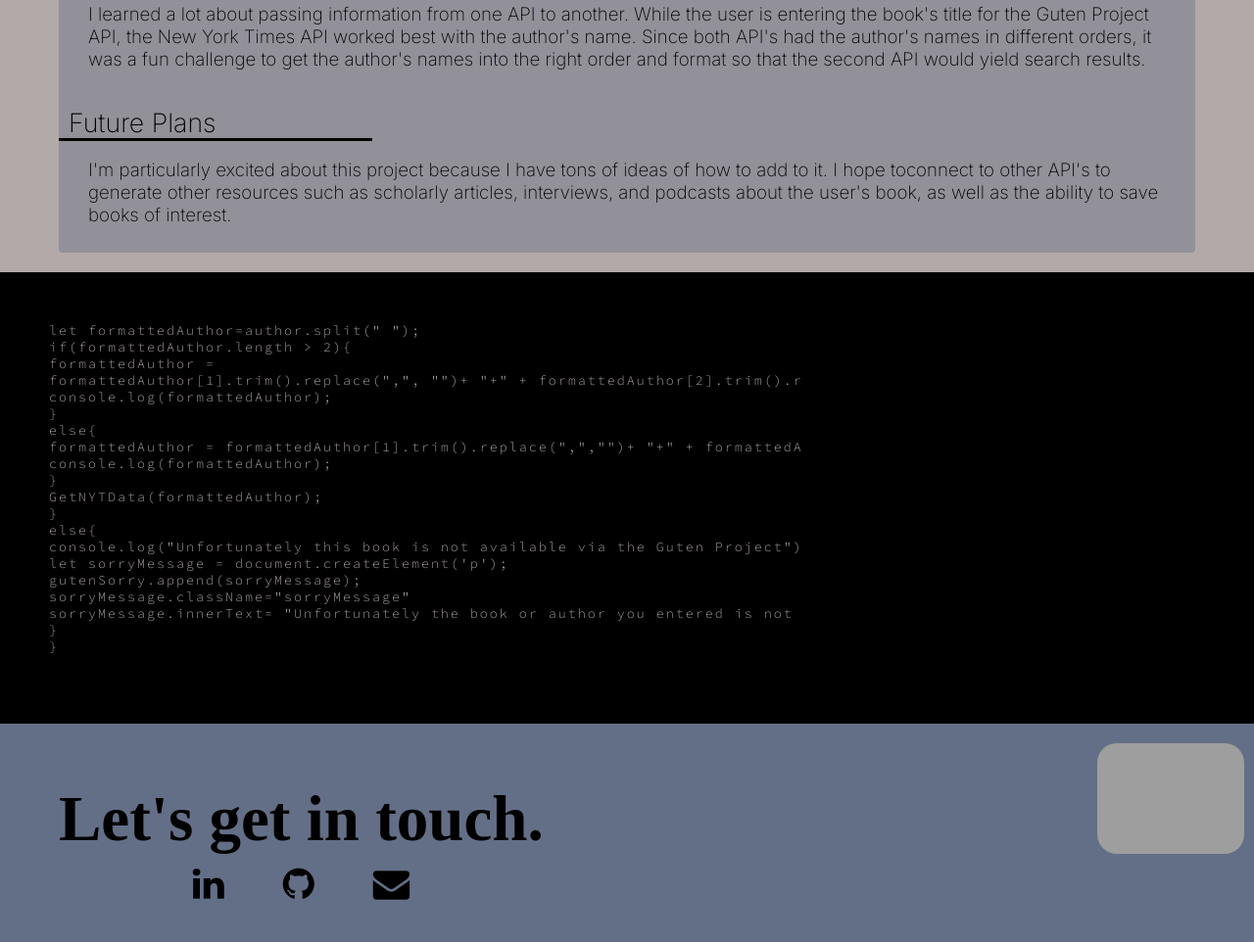
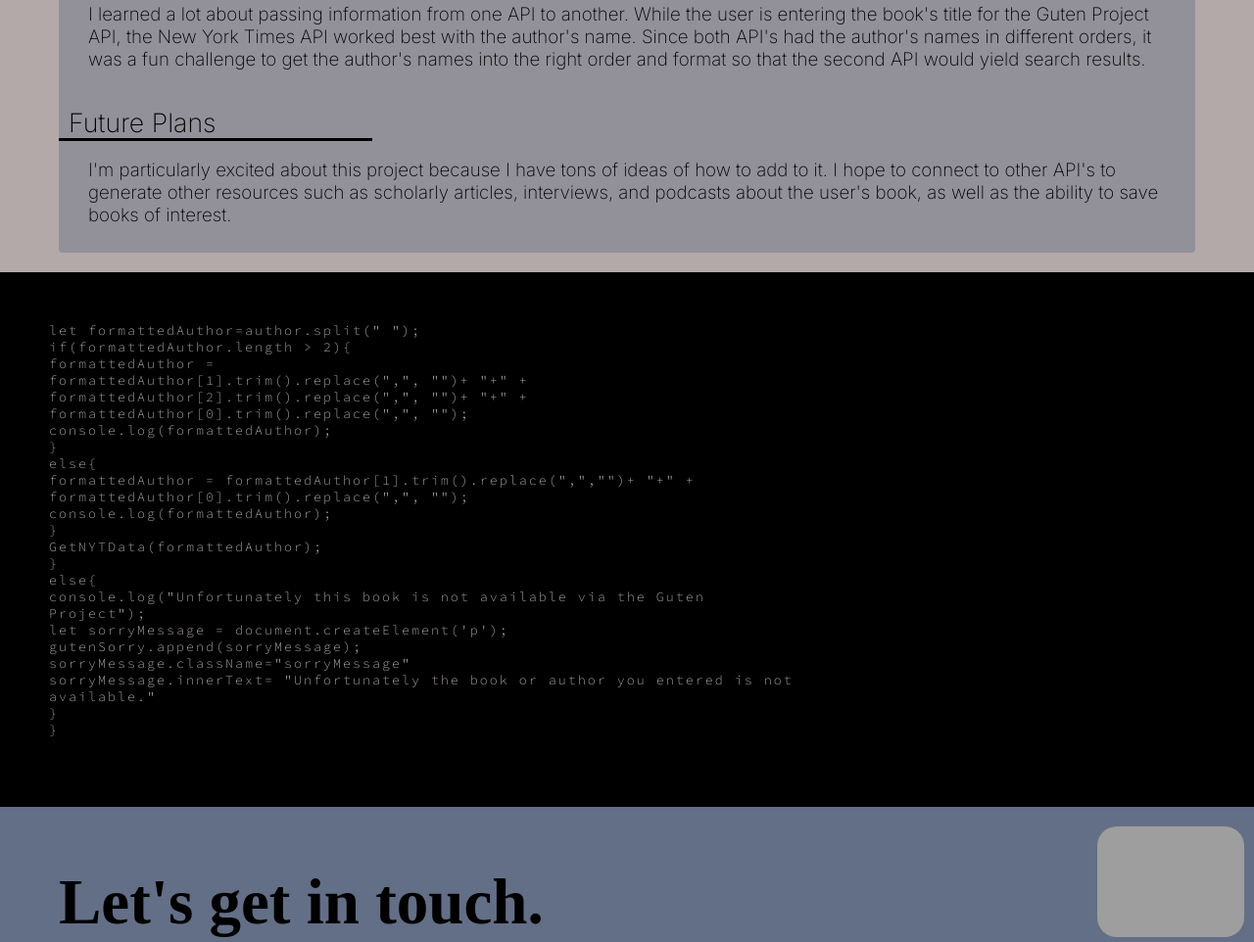
Before and after one commit to hhoude36/MyPortfolio, a website: page RogueScholar.html in a window 1280 px wide. Shown: the part 2187-3149 px from the top of the page at 98% size. Drawn offline with nearby package versions, Linux system fonts and the light colour scheme; grey boxes are pictures that could not be loaded; a web font is replaced by a local one.

Commit message:
fixing vid size and code snippet

```diff
--- a/RogueScholar.html
+++ b/RogueScholar.html
@@ -114,7 +114,7 @@
             <p class="challengep">Challenges</p>
             <p class="challengeDescription">I learned a lot about passing information from one API to another.  While the user is entering the book's title for the Guten Project API, the New York Times API worked best with the author's name. Since both API's had the author's names in different orders, it was a fun challenge to get the author's names into the right order and format so that the second API would yield search results. </p>
             <p class="challengep">Future Plans</p>
-            <p class="challengeDescription">I'm particularly excited about this project because I have tons of ideas of how to add to it. I hope toconnect to other API's to generate other resources such as scholarly articles, interviews, and podcasts about the user's book, as well as the ability to save books of interest. </p>
+            <p class="challengeDescription">I'm particularly excited about this project because I have tons of ideas of how to add to it. I hope to connect to other API's to generate other resources such as scholarly articles, interviews, and podcasts about the user's book, as well as the ability to save books of interest. </p>
         </div>
     </div>
 
--- a/style.css
+++ b/style.css
@@ -852,7 +852,7 @@
     color:rgb(178, 169, 168);
     overflow: hidden; /* Ensures the content is not revealed until the animation */
     /* border-right: .15em solid orange; The typwriter cursor */
-    white-space: nowrap; /* Keeps the content on a single line */
+    /* white-space: nowrap; Keeps the content on a single line */
     margin: 0 auto; /* Gives that scrolling effect as the typing happens */
     letter-spacing: .15em; /* Adjust as needed */
     animation:
```
Also changed, not shown: index.html (+1 -1 lines).
